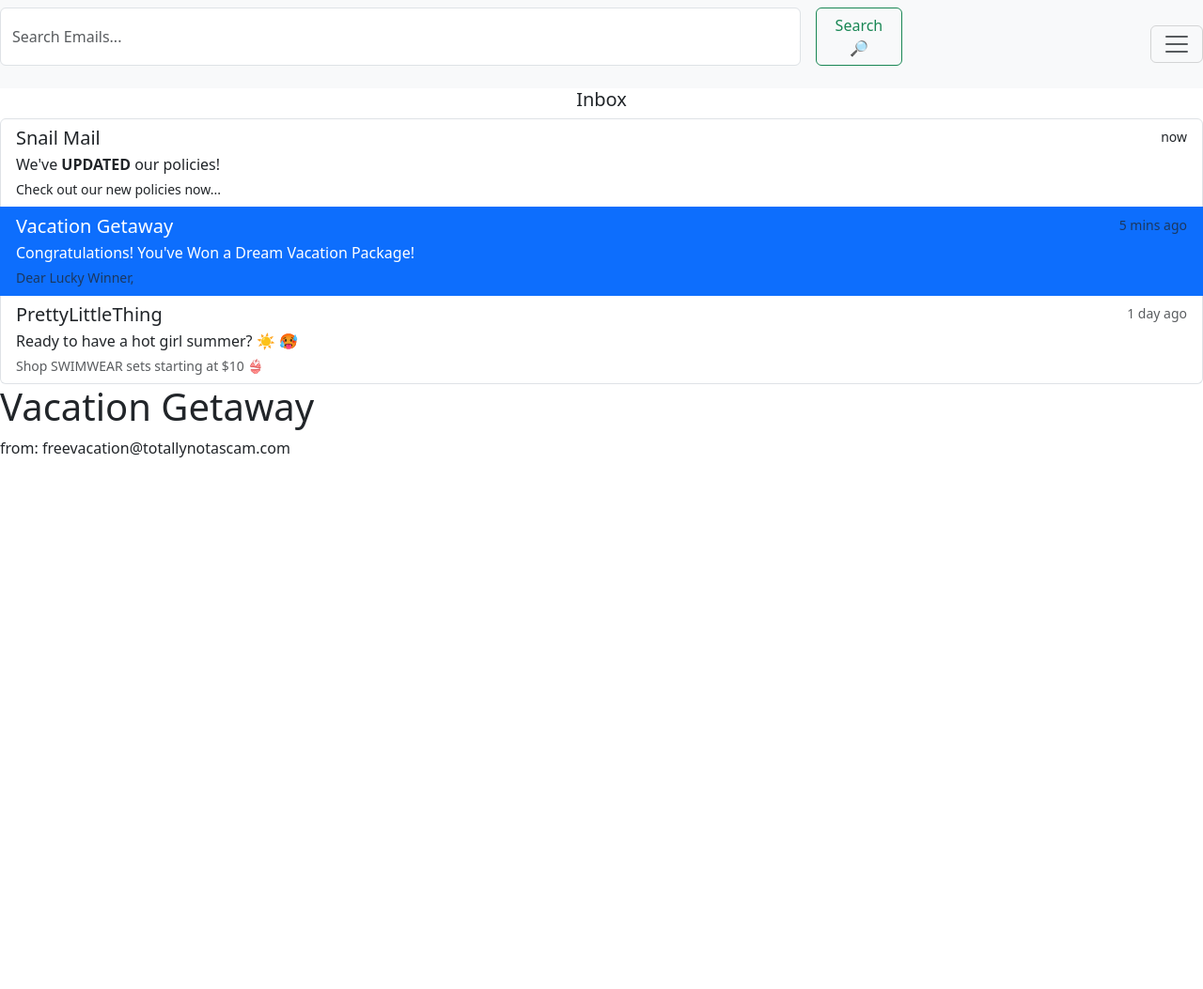
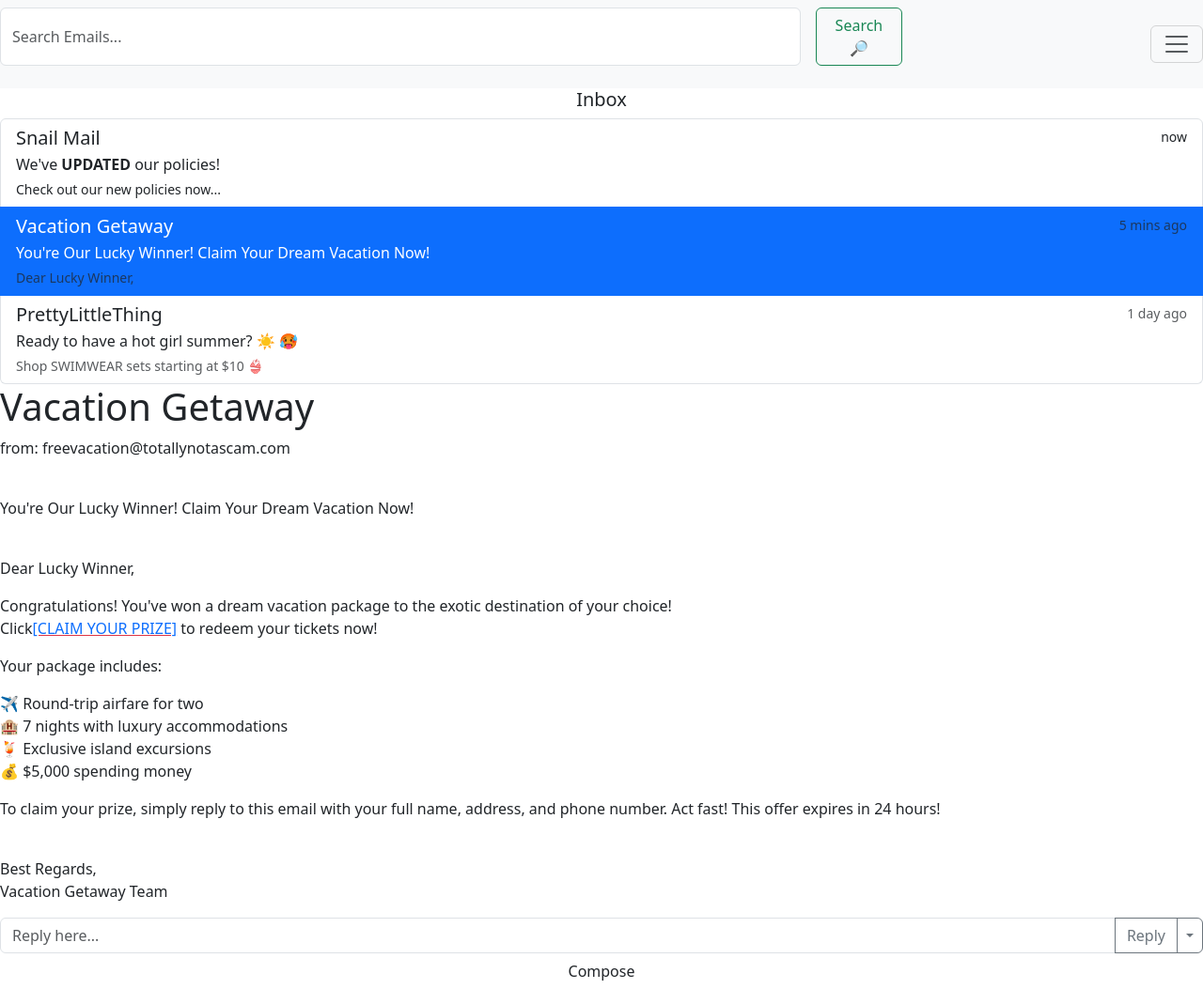
Before and after one commit to Daveri9/boostrap-email-davis, a plain HTML site: page index.html in a window 1280 px wide. Shown: the whole page at 94% size. Before the commit the page ends 800 px from the top, so only its background shows below. Drawn offline with nearby package versions, Linux system fonts and the light colour scheme.

Commit message:
made updates

```diff
--- a/index.html
+++ b/index.html
@@ -118,7 +118,7 @@
                 <h5 class="mb-1">Vacation Getaway</h5>
                 <small class="text-body-secondary">5 mins ago</small>
             </div>
-            <p class="mb-1">Congratulations! You've Won a Dream Vacation Package!</p>
+            <p class="mb-1">You're Our Lucky Winner! Claim Your Dream Vacation Now!</p>
             <small class="text-body-secondary">Dear Lucky Winner,
             </small>
         </a>
@@ -134,11 +134,57 @@
     </div>
 </div>
 
-<!-- opened email -->
+<!-- opened email section -->
+<!-- email content -->
 <div class="col-12 col-sm open-email-content">
     <h1> Vacation Getaway</h1>
     <p> from: freevacation@totallynotascam.com</p>
+    <br>
+    <p>You're Our Lucky Winner! Claim Your Dream Vacation Now!</p>
+    <br>
+    <p> Dear Lucky Winner,</p>
+    <p> Congratulations! You've won a dream vacation package to the exotic destination of your choice!
+    <br>Click<a href="#" class="link-underline-danger">[CLAIM YOUR PRIZE]</a>  to redeem your tickets now!
+    <br>
+    <p>Your package includes: </p>
+    <p> ✈️ Round-trip airfare for two <br> 🏨 7 nights with luxury accommodations <br> 🍹 Exclusive island excursions <br> 💰 $5,000 spending money</p>
+    <p> To claim your prize, simply reply to this email with your full name, address, and phone number. Act fast! This offer expires in 24 hours!</p>
+    <br> <p> Best Regards,<br>
+    Vacation Getaway Team</p>
 </div>
+<!-- reply section -->
+  <div class="input-group">
+    <input type="text" class="form-control" placeholder= "Reply here..."aria-label="Text input with segmented dropdown button">
+    <button type="button" class="btn btn-outline-secondary">Reply</button>
+    <button type="button" class="btn btn-outline-secondary dropdown-toggle dropdown-toggle-split" data-bs-toggle="dropdown" aria-expanded="false">
+      <span class="visually-hidden">Toggle Dropdown</span>
+    </button>
+    <ul class="dropdown-menu dropdown-menu-end">
+      <li><a class="dropdown-item" href="#">Reply All</a></li>
+      <li><a class="dropdown-item" href="#">Forward</a></li>
+      <li><a class="dropdown-item" href="#">Flag</a></li>
+      <li><hr class="dropdown-divider"></li>
+      <li><a class="dropdown-item" href="#">Move to Trash</a></li>
+    </ul>
+  </div>
+  <!-- compose button -->
+  <div class="d-grid gap-2 col-6 mx-auto">
+    <button class="btn" type="button"> Compose</button>
+  </div>
+
+  <!-- tablet/desktop view -->
+
+
+
+
+
+
+
+
+
+
+
+
 
 
 <!-- bootstrap java -->
```
